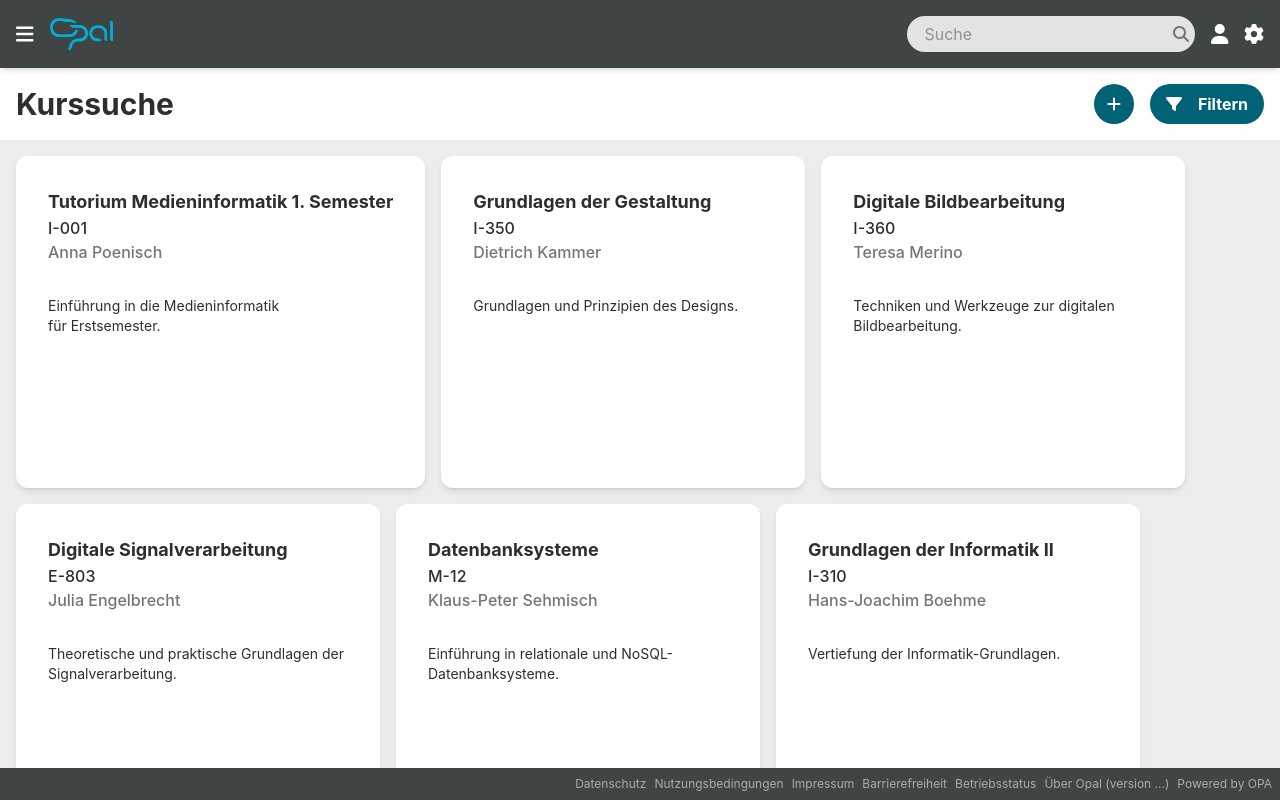
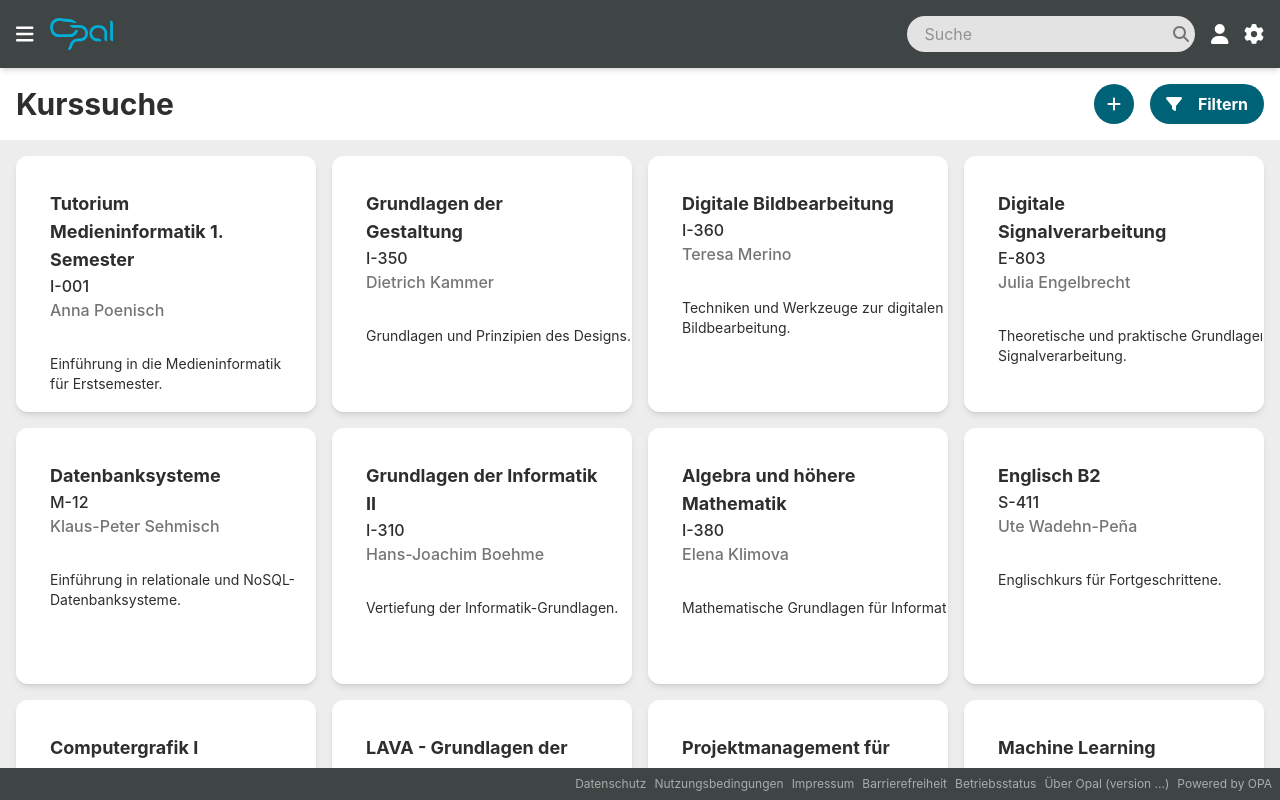
Before and after one commit to alexinatra2/opal-overhaul, a Vue app: page /search in a window 1280 px wide. Built offline with nearby package versions, Linux system fonts and the light colour scheme.

Commit message:
fix course card containers to use grid layout instead of flex

```diff
--- a/src/components/search/SearchPage.vue
+++ b/src/components/search/SearchPage.vue
@@ -16,7 +16,7 @@ const loading = ref(true);
 const serverData = reactive<{ courses: Array<Course> }>({courses: []});
 
 const loadAvailableCourses = async () => {
-  await new Promise(resolve => setTimeout(resolve, 2000));
+  await new Promise(resolve => setTimeout(resolve, 500));
   serverData.courses = coursesStore.courses;
   loading.value = false;
 }
@@ -40,7 +40,7 @@ watch(() => route.query.value, loadAvailableCourses, {immediate: true});
         <font-awesome-icon :icon="faSpinner" class="text-primary-600 animate-spin z-10" size="2xl"/>
         <div class="absolute inset-0 bg-gray-200 backdrop-opacity-10"/>
       </div>
-      <section class="flex flex-wrap gap-4 p-4">
+      <section class="grid grid-cols-4 gap-4 p-4">
         <OpalTransitionGroup>
           <CourseCard
               v-for="course in serverData.courses"
--- a/src/components/shared/CourseCard.vue
+++ b/src/components/shared/CourseCard.vue
@@ -13,10 +13,10 @@ const isEnrolled = computed(() => coursesStore.enrolled.includes(course.id));
 
 <template>
   <router-link :to="`/courses/${course.id}`">
-    <OpalCard class="transition">
+    <OpalCard class="border-2 border-transparent hover:border-primary-600 h-64 overflow-y-auto">
       <template #header>
         <div class="relative w-full flex justify-between">
-          <div class="text-left">
+          <div class="text-left max-w-md">
             <h3>{{ course.name }}</h3>
             <p class="text-base font-medium">{{ course.id }}</p>
             <p class="text-base font-medium text-gray-500">{{ course.author }}</p>
--- a/src/components/start/CoursesStartPage.vue
+++ b/src/components/start/CoursesStartPage.vue
@@ -35,7 +35,7 @@ const toggleSortDirection = () => {
         Sortieren
       </OpalButton>
     </template>
-    <section class="flex flex-wrap gap-4 p-4">
+    <section class="grid grid-cols-4 gap-4 p-4">
       <OpalTransitionGroup>
         <CourseCard
             v-for="course in sortedCourses"
```
